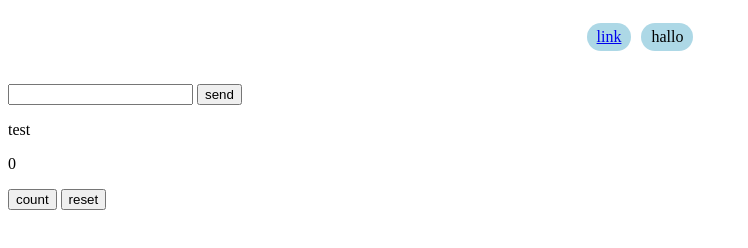
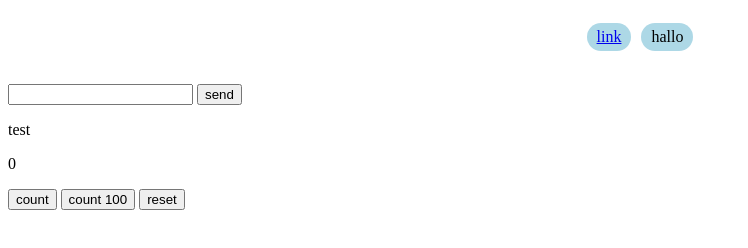
Before and after one commit to justEres/testsite, a plain HTML site: page index.html in a window 1280 px wide. Shown: the whole page, without its empty margins (0-748 px from the left). Drawn offline with Linux system fonts and the light colour scheme.

Commit message:
Addet 100

```diff
--- a/index.html
+++ b/index.html
@@ -21,7 +21,9 @@
 
     <p id="try">test</p>
     <p id="math">0</p>
+
     <button onclick="math()">count</button>
+    <button onclick="count100()">count 100</button>
     <button onclick="reset()">reset</button>
 </body>
 </html>
```
